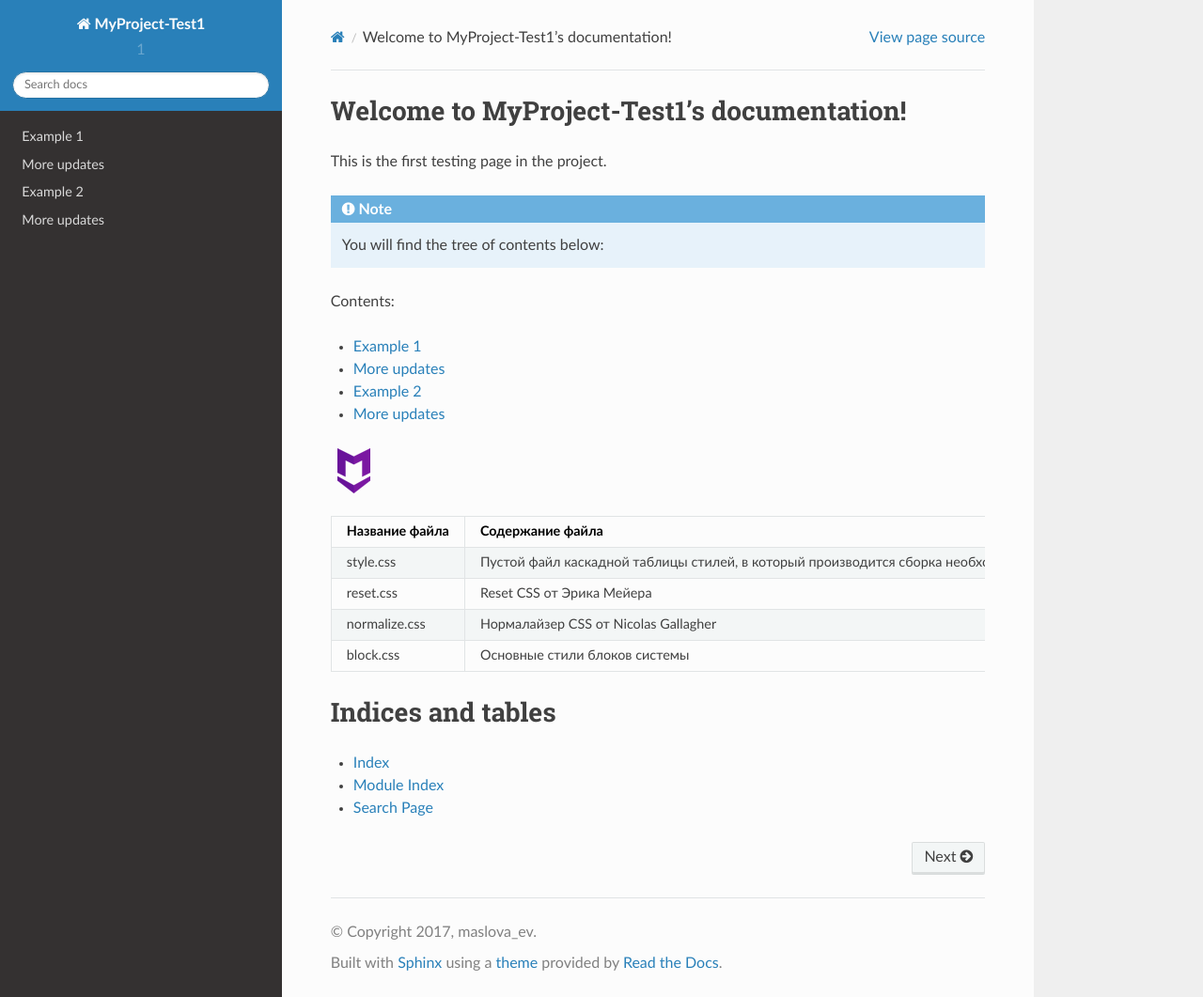
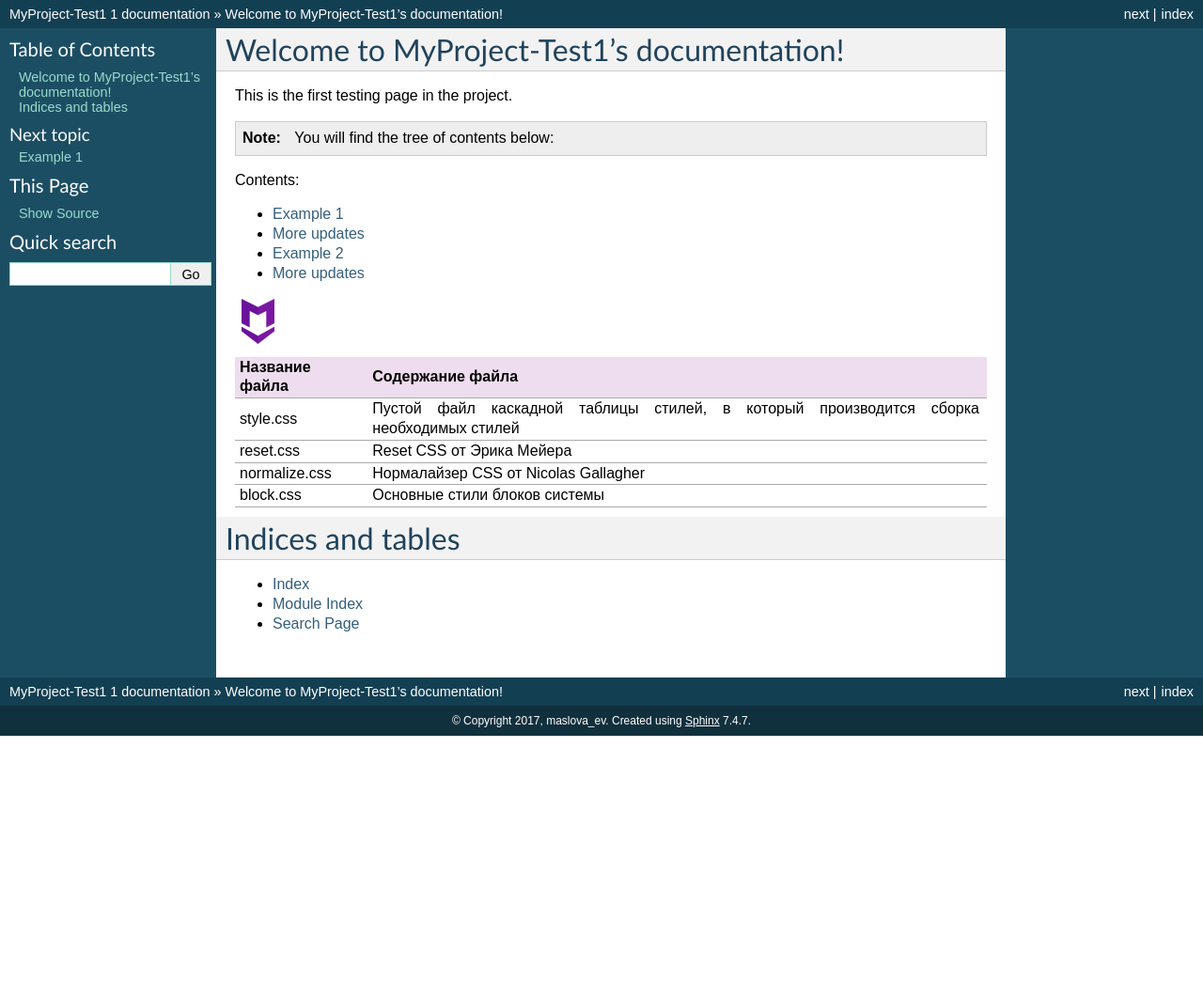
Before and after one commit to MaslovaEV/test, a Sphinx documentation site: the page built from MyProject/source/index.rst, in a window 1280 px wide and 1061 px high. Shown: the whole window at 94% size. Built offline with Sphinx 7.4.7, drawn with Linux system fonts in a browser that asks for light colours.

Commit message:
Create conf.py

```diff
--- a/MyProject/source/conf.py
+++ b/MyProject/source/conf.py
@@ -117,8 +117,7 @@ todo_include_todos = True
 
 # The theme to use for HTML and HTML Help pages.  See the documentation for
 # a list of builtin themes.
-import sphinx_rtd_theme
-html_theme = "sphinx_rtd_theme"
+html_theme = 'default'
 
 # Theme options are theme-specific and customize the look and feel of a theme
 # further.  For a list of options available for each theme, see the
@@ -126,7 +125,7 @@ html_theme = "sphinx_rtd_theme"
 #html_theme_options = {}
 
 # Add any paths that contain custom themes here, relative to this directory.
-html_theme_path = [sphinx_rtd_theme.get_html_theme_path()]
+#html_theme_path = [sphinx_rtd_theme.get_html_theme_path()]
 
 # The name for this set of Sphinx documents.  If None, it defaults to
 # "<project> v<release> documentation".
```
